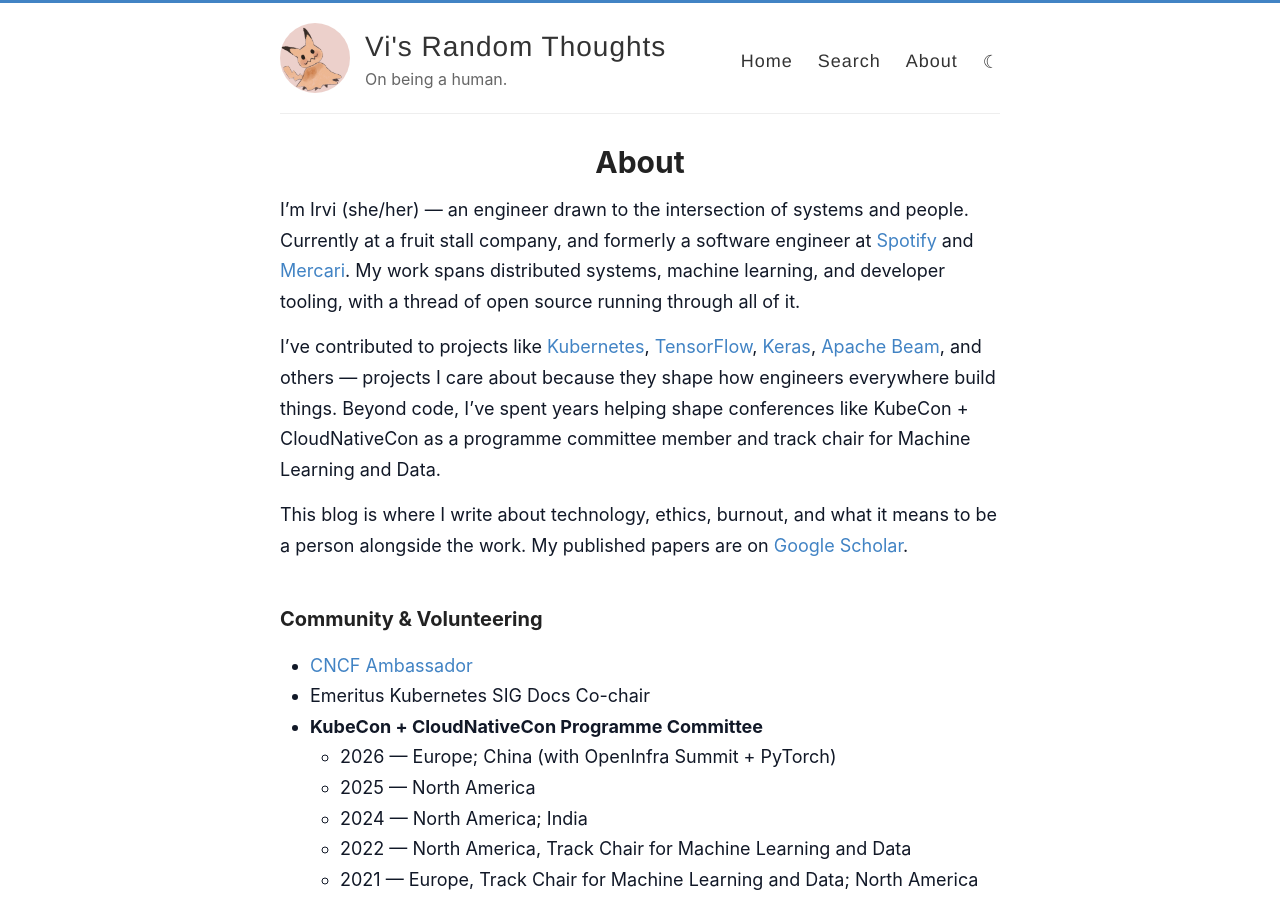
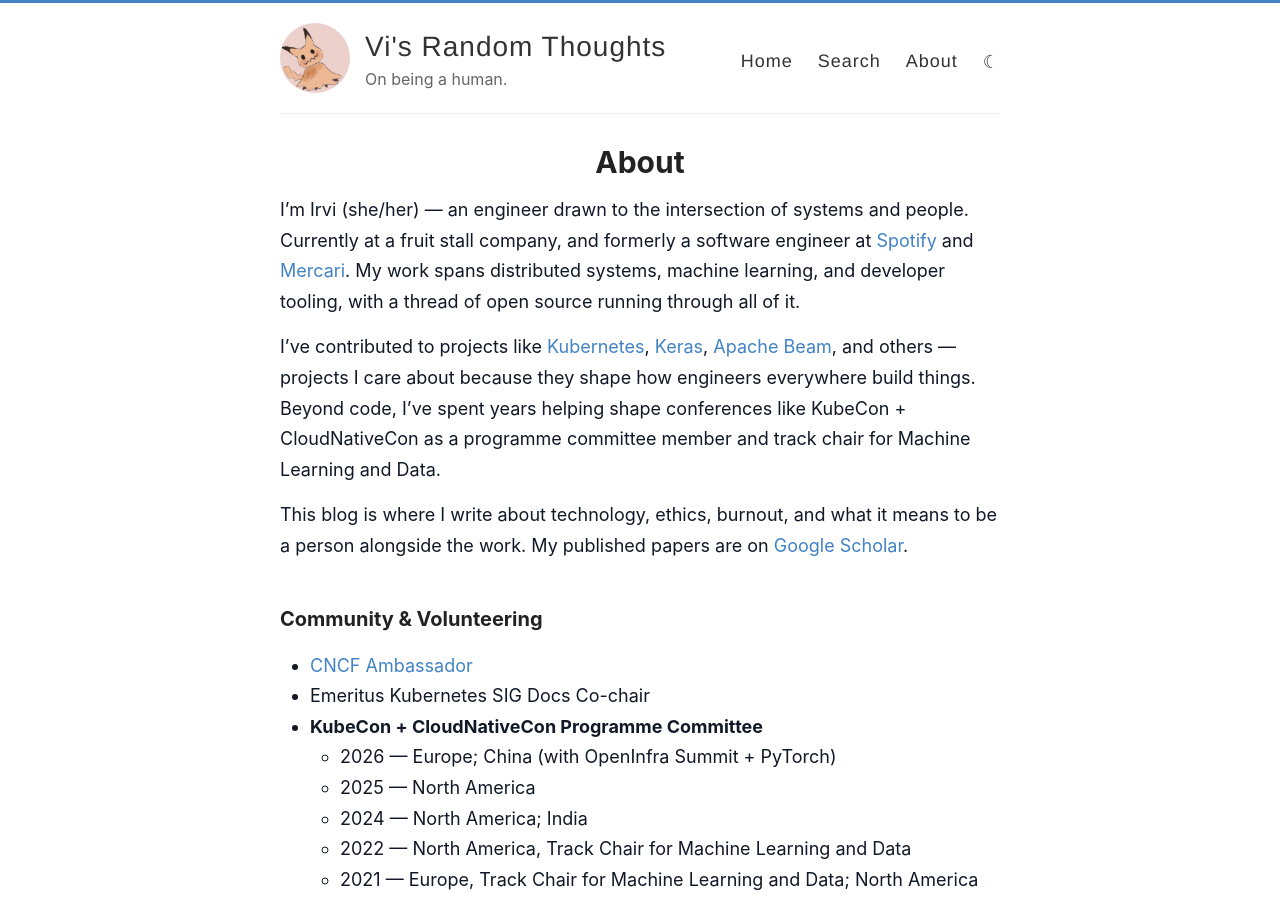
Before and after one commit to irvifa/irvifa.github.io, a Jekyll site: the page built from _pages/about.md, in a window 1280 px wide and 900 px high. Built offline with Jekyll 4.4.1, drawn with Linux system fonts in a browser that asks for light colours.

Commit message:
fix(about): drop TensorFlow from the intro
Co-Authored-By: Claude Opus 5.5 <noreply@anthropic.com>

```diff
--- a/_pages/about.md
+++ b/_pages/about.md
@@ -7,7 +7,7 @@ class: about
 
 I'm Irvi (she/her) — an engineer drawn to the intersection of systems and people. Currently at a fruit stall company, and formerly a software engineer at [Spotify](https://www.spotify.com/) and [Mercari](https://about.mercari.com/en/). My work spans distributed systems, machine learning, and developer tooling, with a thread of open source running through all of it.
 
-I've contributed to projects like [Kubernetes](https://github.com/kubernetes), [TensorFlow](https://github.com/tensorflow), [Keras](https://github.com/keras-team), [Apache Beam](https://beam.apache.org/), and others — projects I care about because they shape how engineers everywhere build things. Beyond code, I've spent years helping shape conferences like KubeCon + CloudNativeCon as a programme committee member and track chair for Machine Learning and Data.
+I've contributed to projects like [Kubernetes](https://github.com/kubernetes), [Keras](https://github.com/keras-team), [Apache Beam](https://beam.apache.org/), and others — projects I care about because they shape how engineers everywhere build things. Beyond code, I've spent years helping shape conferences like KubeCon + CloudNativeCon as a programme committee member and track chair for Machine Learning and Data.
 
 This blog is where I write about technology, ethics, burnout, and what it means to be a person alongside the work. My published papers are on [Google Scholar](https://scholar.google.com/citations?user=95-AHW8AAAAJ&hl=en).
 
```
